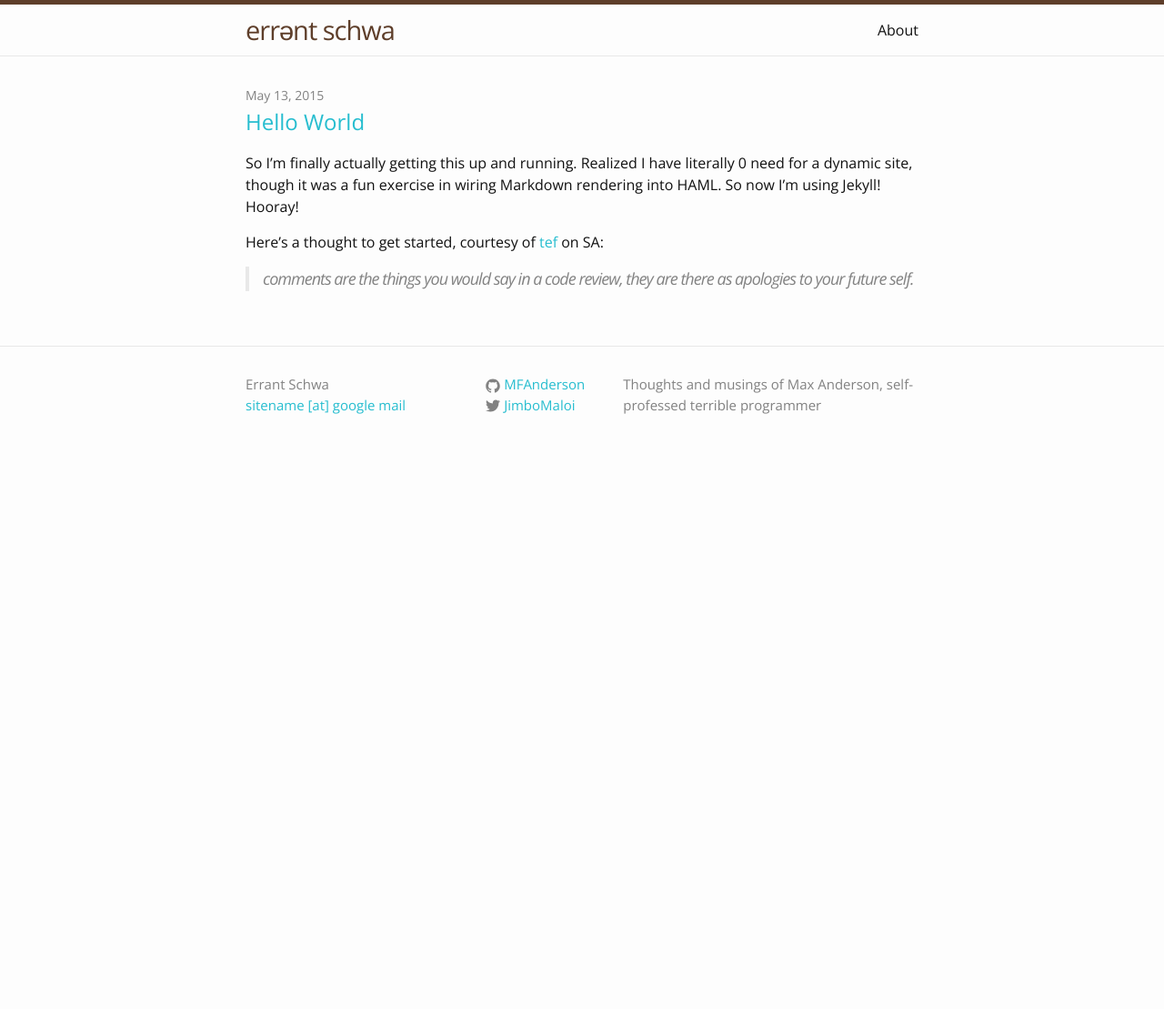
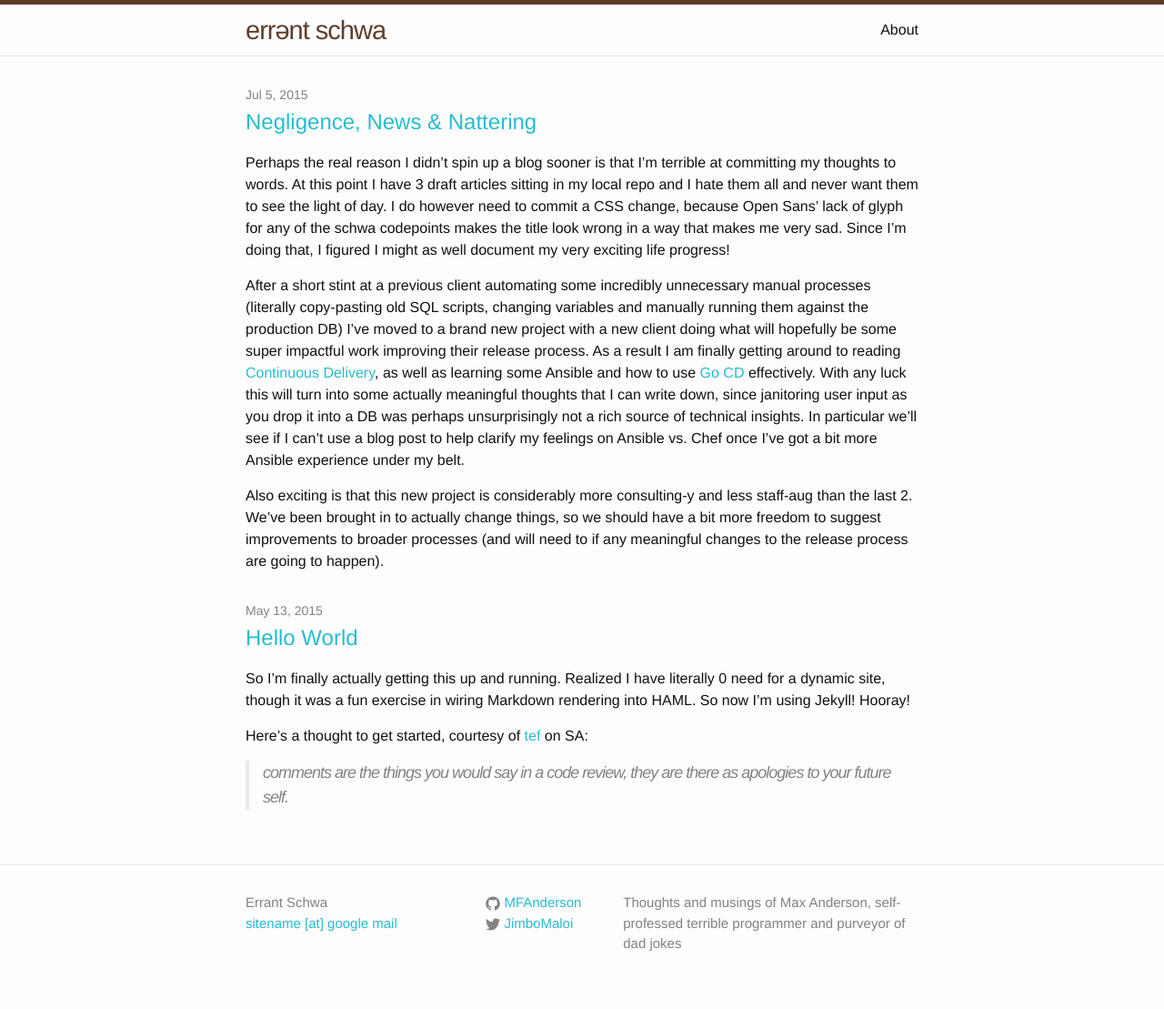
Before and after one commit to MFAnderson/MFAnderson.github.io, a Jekyll site: the page built from index.html, in a window 1280 px wide. Shown: the whole page at 91% size. Built offline with Jekyll 4.4.1, drawn with Linux system fonts in a browser that asks for light colours; before the commit the page ends 900 px from its top, so only the background shows below that.

Commit message:
dropping Open Sans till I can get around to making a schwa glyph, adding a post

```diff
--- a/_config.yml
+++ b/_config.yml
@@ -3,7 +3,7 @@ title: Errant Schwa
 email: sitename [at] google mail
 description: > # this means to ignore newlines until "baseurl:"
   Thoughts and musings of Max Anderson, self-professed terrible
-  programmer
+  programmer and purveyor of dad jokes
 baseurl: "" # the subpath of your site, e.g. /blog/
 url: "http://errantschwa.com" # the base hostname & protocol for your site
 twitter_username: JimboMaloi
--- /dev/null
+++ b/_posts/2015-07-05-negligence.markdown
@@ -0,0 +1,43 @@
+---
+layout: post
+title: Negligence, News & Nattering
+---
+
+Perhaps the real reason I didn't spin up a blog sooner is
+that I'm terrible at committing my thoughts to words.
+At this point I have 3 draft articles sitting in my local
+repo and I hate them all and never want them to see the
+light of day. I do however need to commit a CSS change,
+because Open Sans' lack of glyph for any of the schwa
+codepoints makes the title look wrong in a way that makes
+me very sad. Since I'm doing that, I figured I might as well
+document my very exciting life progress!
+
+After a short stint at a previous client automating some
+incredibly unnecessary manual processes (literally
+copy-pasting old SQL scripts, changing variables and
+manually running them against the production DB)
+I've moved to a brand new project with a new client
+doing what will hopefully be some super impactful work
+improving their release process. As a result I am finally
+getting around to reading [Continuous Delivery][cd],
+as well as learning some Ansible and how to use [Go CD][go]
+effectively. With any luck this will turn into some
+actually meaningful thoughts that I can write down,
+since janitoring user input as you drop it into a DB
+was perhaps unsurprisingly not a rich source of
+technical insights. In particular we'll see if I
+can't use a blog post to help clarify my feelings on
+Ansible vs. Chef once I've got a bit more Ansible
+experience under my belt.
+
+Also exciting is that this new project is considerably
+more consulting-y and less staff-aug than the last 2.
+We've been brought in to actually change things, so
+we should have a bit more freedom to suggest improvements
+to broader processes (and will need to if any meaningful
+changes to the release process are going to happen).
+
+
+[cd]: http://www.amazon.com/dp/0321601912/
+[go]: http://go.cd/
--- a/css/main.scss
+++ b/css/main.scss
@@ -6,7 +6,7 @@
 
 
 // Our variables
-$base-font-family: 'Open Sans', Helvetica, Arial, sans-serif;
+$base-font-family: Helvetica, Arial, sans-serif;
 $base-font-size:   16px;
 $small-font-size:  $base-font-size * 0.875;
 $base-line-height: 1.5;
```
